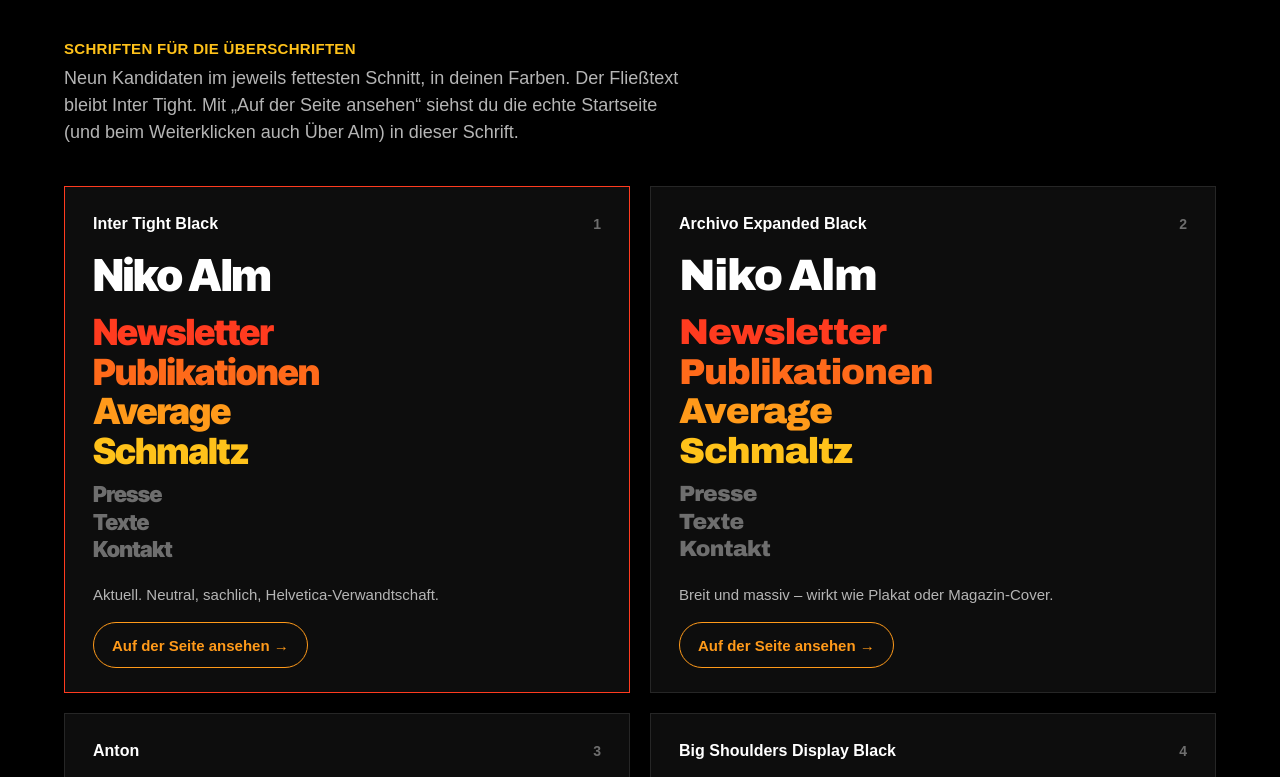
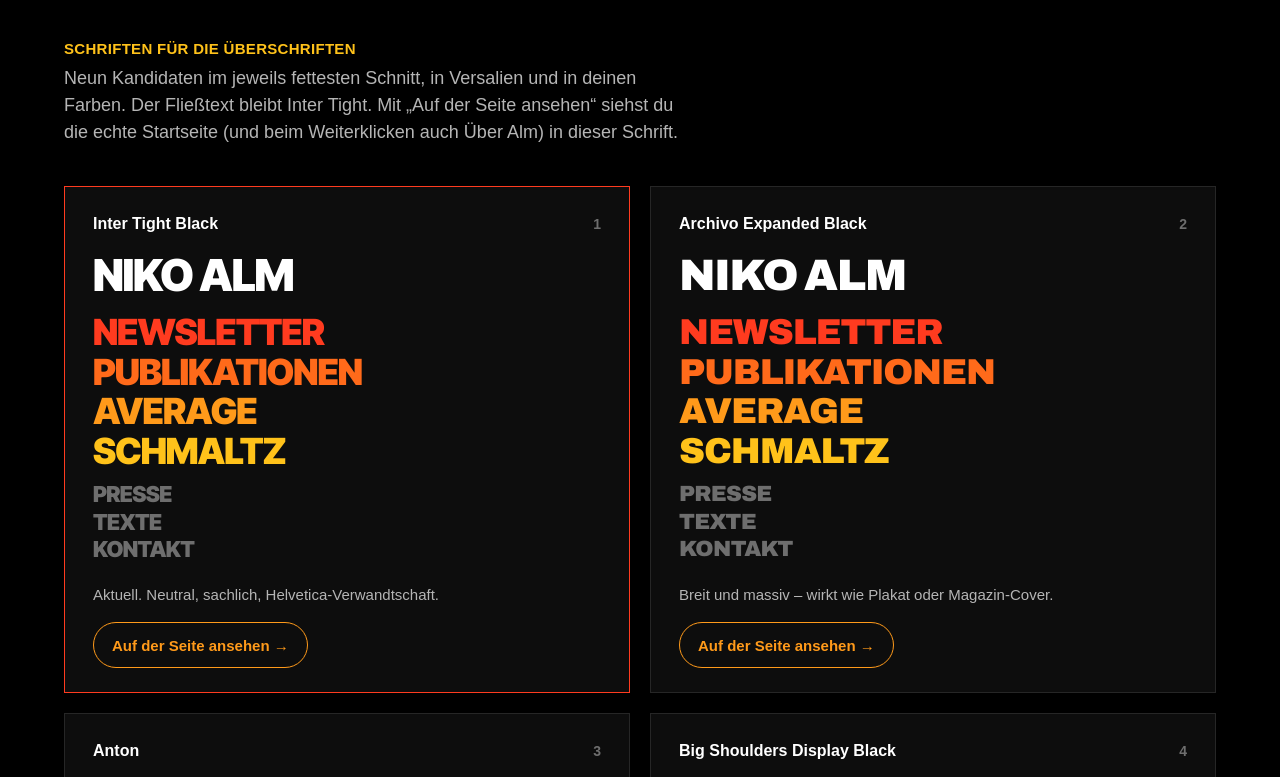
Before and after one commit to superbier/alm, an Astro site: page /schriften in a window 1280 px wide. Shown: the top 777 px of the page. Built offline with nearby package versions, Linux system fonts and the light colour scheme; Astro itself is replaced by a stand-in of ours; a web font is replaced by a local one.

Commit message:
Überschriften in Versalien (auch in der Schriftvorschau)
Co-Authored-By: Claude Opus 5.5 <noreply@anthropic.com>
Claude-Session: https://claude.ai/code/session_01Dk67CVkdoRcYyyvryzdZ1F

```diff
--- a/src/pages/schriften.astro
+++ b/src/pages/schriften.astro
@@ -43,10 +43,10 @@ const small = ['Presse', 'Texte', 'Kontakt'];
   <body>
     <div class="wrap">
       <h1>Schriften für die Überschriften</h1>
-      <p class="intro">Neun Kandidaten im jeweils fettesten Schnitt, in deinen Farben. Der Fließtext bleibt Inter Tight. Mit „Auf der Seite ansehen“ siehst du die echte Startseite (und beim Weiterklicken auch Über Alm) in dieser Schrift.</p>
+      <p class="intro">Neun Kandidaten im jeweils fettesten Schnitt, in Versalien und in deinen Farben. Der Fließtext bleibt Inter Tight. Mit „Auf der Seite ansehen“ siehst du die echte Startseite (und beim Weiterklicken auch Über Alm) in dieser Schrift.</p>
       <div class="grid">
         {fonts.map((f, i) => {
-          const st = `font-family: ${f.family}; font-weight: ${f.weight}; letter-spacing: ${f.tracking}; font-stretch: ${f.stretch};`;
+          const st = `font-family: ${f.family}; font-weight: ${f.weight}; letter-spacing: ${f.tracking}; font-stretch: ${f.stretch}; text-transform: uppercase;`;
           return (
             <section class={`card ${f.id === 'inter' ? 'current' : ''}`}>
               <div class="meta"><span class="fname">{f.name}</span><span class="num">{i + 1}</span></div>
--- a/src/styles/global.css
+++ b/src/styles/global.css
@@ -17,6 +17,7 @@
   --font: 'Inter Tight Variable', 'Inter Tight', 'Helvetica Neue', Helvetica, Arial, sans-serif;
   --font-head: var(--font);   /* Schrift der Überschriften */
   --stretch-head: normal;
+  --case-head: uppercase;   /* Überschriften in Versalien; 'none' = normal */
   --heavy: 900;   /* Überschriften */
   --tight: -0.03em;   /* Zeichenabstand der Überschriften */
 
@@ -188,5 +189,5 @@ a.row:hover .row__title { color: var(--amber); }
 
 /* Alle großen Überschriften nutzen die Überschriften-Schrift */
 .fold__head, .hero__name, .sub__title, .sub__kicker, .essay__title, .book__title, .page h1 {
-  font-family: var(--font-head); font-stretch: var(--stretch-head);
+  font-family: var(--font-head); font-stretch: var(--stretch-head); text-transform: var(--case-head);
 }
```
